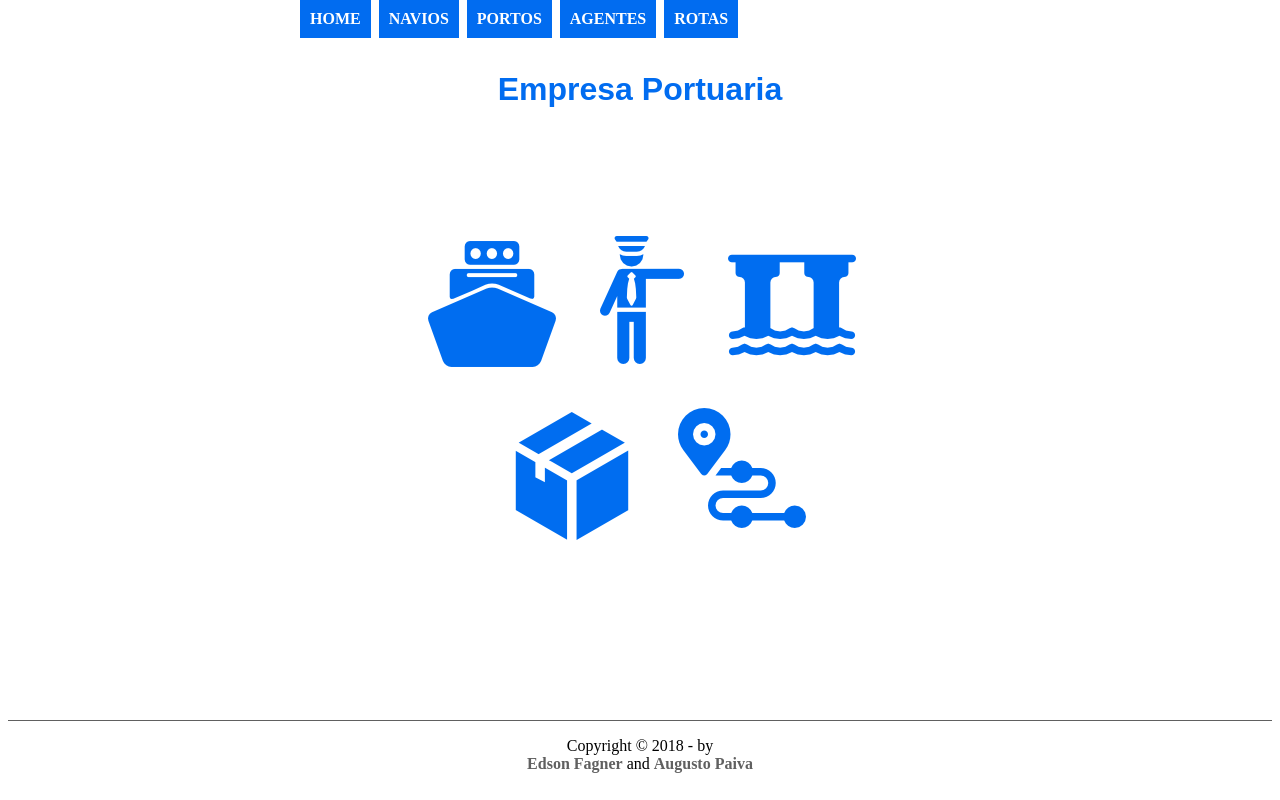
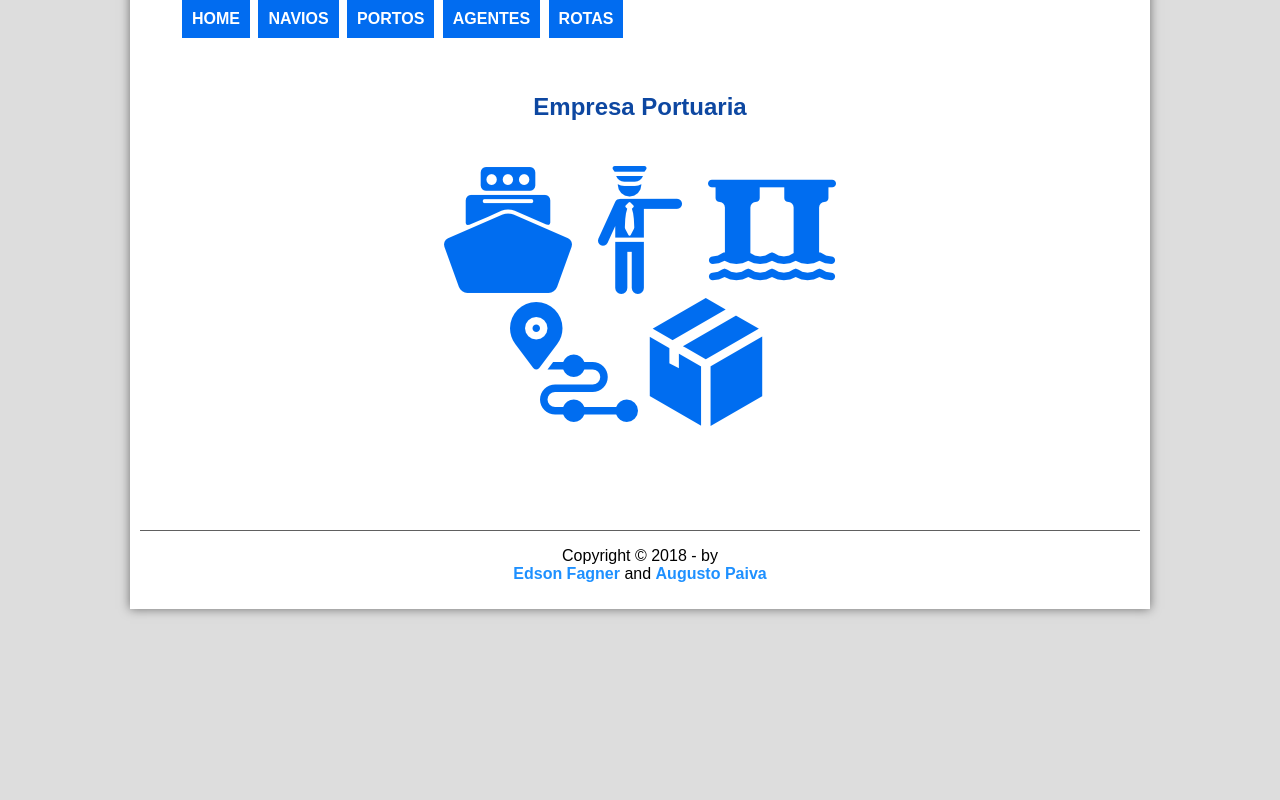
Before and after one commit to Crissky/Empresa-Portuaria, a PHP site: page / in a window 1280 px wide. Run offline with PHP 8.4, Linux system fonts and the light colour scheme.

Commit message:
Melhorias na aparência e identação do código.

```diff
--- a/css/inicialPage.css
+++ b/css/inicialPage.css
@@ -1,9 +1,99 @@
+.btNavio{
+  background-image: url("ship-front-view.png");
+  background-repeat: no-repeat;
+  width: 128px;
+  height: 128px;
+  text-align: center;
+  display: inline-block;
+  /*position: relative;
+  top:160px;
+  left: 420px;*/
+  transition: 0.5s;
+}
+
+.btCarga{
+  background-image: url("box.png");
+  background-repeat: no-repeat;
+  width: 128px;
+  height: 128px;
+  display: inline-block;
+  /*position: relative;
+  bottom:180px;
+  left: 500px;*/
+  transition: 0.5s;
+}
+
+.btAgente{
+  background-image: url("traffic-police.png");
+  background-repeat: no-repeat;
+  width: 128px;
+  height: 128px;
+  display: inline-block;
+  /*position: relative;
+  top:28px;
+  left: 570px;*/
+  transition: 0.5s;
+}
+
+.btRota{
+  background-image: url("pointer.png");
+  background-repeat: no-repeat;
+  width: 128px;
+  height: 128px;
+  display: inline-block;
+  /*position: relative;
+  bottom:60px;
+  left: 670px;*/
+  transition: 0.5s;
+}
+
+.btPorto{
+  background-image: url("city-dock.png");
+  background-repeat: no-repeat;
+  width: 128px;
+  height: 128px;
+  display: inline-block;
+  /*position: relative;
+  bottom:95px;
+  left: 720px;*/
+  transition: 0.5s;
+}
+
+.btNavio:hover{
+    opacity: 0.7;
+    transform: scale(1.1);
+}
+
+.btCarga:hover{
+    opacity: 0.7;
+    transform: scale(1.1);
+}
+
+.btAgente:hover{
+    opacity: 0.7;
+    transform: scale(1.1);
+}
+
+.btRota:hover{
+    opacity: 0.7;
+    transform: scale(1.1);
+}
+
+.btPorto:hover{
+    opacity: 0.7;
+    transform: scale(1.1);
+}
+
 h1{
   font-family: sans-serif;
   text-align: center;
-  color: #016CF0;
+  color: #0D47A1;
   top:50px;
   position: relative;
+}
+
+h1#mainscreen {
+    top:75px;
 }
 
 h2{
@@ -12,61 +102,6 @@ h2{
   color: #016CF0;
   top:50px;
   position: relative;
-}
-
-.btNavio{
-
-  background-image: url("ship-front-view.png");
-  background-repeat: no-repeat;
-  width: 128px;
-  height: 128px;
-  text-align: center;
-  position: relative;
-  top:160px;
-  left: 420px;
-
-}
-
-.btCarga{
-  background-image: url("box.png");
-  background-repeat: no-repeat;
-  width: 128px;
-  height: 128px;
-  position: relative;
-  bottom:180px;
-  left: 500px;
-
-}
-
-.btAgente{
-  background-image: url("traffic-police.png");
-  background-repeat: no-repeat;
-  width: 128px;
-  height: 128px;
-  position: relative;
-  top:28px;
-  left: 570px;
-
-}
-
-.btRota{
-  background-image: url("pointer.png");
-  background-repeat: no-repeat;
-  width: 128px;
-  height: 128px;
-  position: relative;
-  bottom:60px;
-  left: 670px;
-}
-
-.btPorto{
-  background-image: url("city-dock.png");
-  background-repeat: no-repeat;
-  width: 128px;
-  height: 128px;
-  position: relative;
-  bottom:95px;
-  left: 720px;
 }
 
 /*Formatação do Menu*/
@@ -79,7 +114,6 @@ nav#menu ul {
     text-transform: uppercase;
     position: absolute;
     top: -18px;
-    margin-left: 250px;
     min-width: 605px; /*Tamanho minimo para não quebrar o menu*/
 }
 
@@ -92,7 +126,7 @@ nav#menu li {
 }
 
 nav#menu li:hover {
-    background-color: #000080;
+    background-color: #0D47A1;
     text-decoration: underline;
 }
 
@@ -110,19 +144,10 @@ nav#menu a:hover {
     color: #BBB;
 }
 
-a {
-    font-weight: bolder;
-    color: #606060;
-    text-decoration: none;
-}
-
-a:hover {
-    text-decoration: underline;
-}
-
 footer#rodape {
     clear: both;    /*Limpa a display do que está acima para não ser afetado pelo float*/
     border-top: 1px solid #606060;
+    margin-top: 100px;
 }
 
 footer#rodape p {
@@ -141,7 +166,7 @@ table {
 table th{
     color: #FFF;
     border: 1px solid #303030;
-    background-color: #606060;
+    background-color: #016CF0;
     font-weight: bold;
     text-align: center;
     padding: 10px;
@@ -150,21 +175,57 @@ table th{
 
 table td {
     border: 1px solid #606060;
+    background-color: #87CEFA;
     padding-left: 10px;
     padding-right: 10px;
-
 }
 
+p#addlink{
+    display:   block;
+    top:50px;
+    position: relative;
+    text-align: center;
+}
 
-table td{
-    background-color: #cecece;
+a {
+    font-weight: bolder;
+    color: #1E90FF;
+    text-decoration: none;
+}
+
+a#footlink:hover {
+    text-decoration: underline;
 }
 
 a#link{
   font-family: sans-serif;
-  color: #016CF0;
-  top:50px;
-  position: relative;
-  display:   block;
-  text-align: center;
+  color: #1E90FF;
 }
+
+a#link:hover{
+    text-decoration: underline;
+}
+
+body {
+    font-family: Arial, sans-serif;
+    background-color: #DDD;
+    color: rgba(0,0,0,1);
+}
+
+div#interface {
+    width: 1000px;
+    background-color: #FFF;
+    margin: -20px auto 0px auto;
+    box-shadow: 0px 0px 10px rgba(0,0,0,0.5);
+    padding: 10px;
+}
+
+div.cima {
+    text-align: center;
+    padding-top: 100px;
+}
+
+div.baixo {
+    text-align: center;
+    vertical-align: text-bottom;
+}
--- a/footer.php
+++ b/footer.php
@@ -1,5 +1,9 @@
-<footer id="rodape">
-    <p>Copyright &copy; 2018 - by </br>
-        <a href="https://github.com/Crissky" target="_blank">Edson Fagner</a> and <a href="https://github.com/AugustoPaiva" target="_blank">Augusto Paiva</a>
-    </p>
-</footer>
+            </section>
+                <footer id="rodape">
+                    <p>Copyright &copy; 2018 - by </br>
+                        <a id="footlink" href="https://github.com/Crissky" target="_blank">Edson Fagner</a> and <a id="footlink" href="https://github.com/AugustoPaiva" target="_blank">Augusto Paiva</a>
+                    </p>
+                </footer>
+        </div>
+    </body>
+</html>
--- a/header.php
+++ b/header.php
@@ -8,6 +8,8 @@
     </head>
 
     <body>
+        <div id="interface">
+
         <nav id="menu">
             <h1>Menu Principal</h1>
             <ul type="square">
@@ -18,3 +20,4 @@
                 <a href="rotaPage.php"><li>Rotas</li></a>
             </ul>
         </nav>
+        <section>
--- a/index.php
+++ b/index.php
@@ -7,7 +7,7 @@ and open the template in the editor.
 <?php require_once 'config.php'; ?>
 <?php include (HEADER_TEMPLATE); ?>
 
-        <h1>Empresa Portuaria</h1>
+        <h1 id="mainscreen">Empresa Portuaria</h1>
 
         <div class="cima">
             <a href="navioPage.php"> <div class="btNavio"> </div> </a>
--- a/insertAgente.php
+++ b/insertAgente.php
@@ -45,5 +45,5 @@
             </tr>
         </tbody>
     </table>
-
 </form>
+<?php include (FOOTER_TEMPLATE);?>
--- a/insertNavio.php
+++ b/insertNavio.php
@@ -36,5 +36,5 @@
             </tr>
         </tbody>
     </table>
-
 </form>
+<?php include (FOOTER_TEMPLATE);?>
--- a/insertPorto.php
+++ b/insertPorto.php
@@ -41,5 +41,5 @@
             </tr>
         </tbody>
     </table>
-
 </form>
+<?php include (FOOTER_TEMPLATE);?>
--- a/insertRota.php
+++ b/insertRota.php
@@ -58,5 +58,5 @@
             </tr>
         </tbody>
     </table>
-
 </form>
+<?php include (FOOTER_TEMPLATE);?>
--- a/updateAgente.php
+++ b/updateAgente.php
@@ -4,7 +4,8 @@
  * To change this license header, choose License Headers in Project Properties.
  * To change this template file, choose Tools | Templates
  * and open the template in the editor.
- */
+ */?>
+<?php
     include 'connection.php';
     /* var_dump($_POST["nome"]); */
     try {
@@ -50,5 +51,5 @@
             </tr>
         </tbody>
     </table>
-
 </form>
+<?php include (FOOTER_TEMPLATE);?>
--- a/updateNavio.php
+++ b/updateNavio.php
@@ -4,7 +4,8 @@
  * To change this license header, choose License Headers in Project Properties.
  * To change this template file, choose Tools | Templates
  * and open the template in the editor.
- */
+ */?>
+<?php
     include 'connection.php';
     /* var_dump($_POST["nome"]); */
     $navio = selectNavioByNome($_POST["nome"]);
@@ -42,5 +43,5 @@
             </tr>
         </tbody>
     </table>
-
 </form>
+<?php include (FOOTER_TEMPLATE);?>
--- a/updatePorto.php
+++ b/updatePorto.php
@@ -4,7 +4,8 @@
  * To change this license header, choose License Headers in Project Properties.
  * To change this template file, choose Tools | Templates
  * and open the template in the editor.
- */
+ */?>
+<?php
     include 'connection.php';
     /* var_dump($_POST["nome"]); */
     $porto = selectPortoByNome($_POST["nome"]);
@@ -47,5 +48,5 @@
             </tr>
         </tbody>
     </table>
-
 </form>
+<?php include (FOOTER_TEMPLATE);?>
```
Also changed, not shown: agentePage.php (+2 -10 lines), navioPage.php (+2 -20 lines), nbproject/private/private.xml (+9 -1 lines), portoPage.php (+2 -14 lines), rotaPage.php (+2 -22 lines), updateRota.php (+2 -6 lines).
